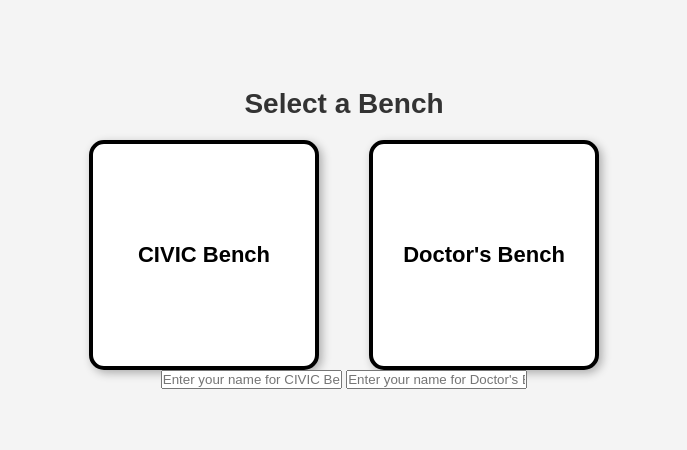
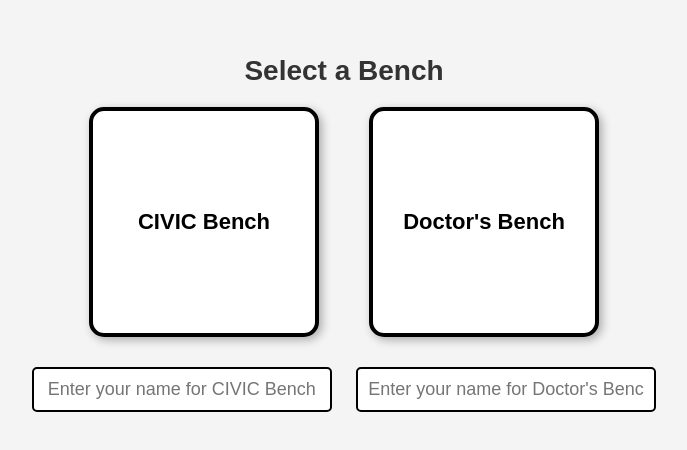
Before and after one commit to ksugeeth/PC-Status, a website with bundled scripts: page index.html in a window 1280 px wide. Shown: the part 162-612 px from the top of the page, without its empty margins (296-983 px from the left). Built offline with nearby package versions, Linux system fonts and the light colour scheme; no server answers.

Commit message:
Update styles.css

```diff
--- a/styles.css
+++ b/styles.css
@@ -29,6 +29,7 @@ h1 {
     gap: 50px;
     justify-content: center;
     align-items: center;
+    margin-bottom: 20px;
 }
 
 .bench {
@@ -45,6 +46,17 @@ h1 {
     cursor: pointer;
     transition: all 0.3s ease-in-out;
     box-shadow: 3px 3px 10px rgba(0, 0, 0, 0.3);
+}
+
+/* Input Box Styling */
+.name-input {
+    width: 300px;
+    padding: 10px;
+    font-size: 18px;
+    margin: 10px;
+    border: 2px solid black;
+    border-radius: 5px;
+    text-align: center;
 }
 
 /* Blinking Effect */
```
